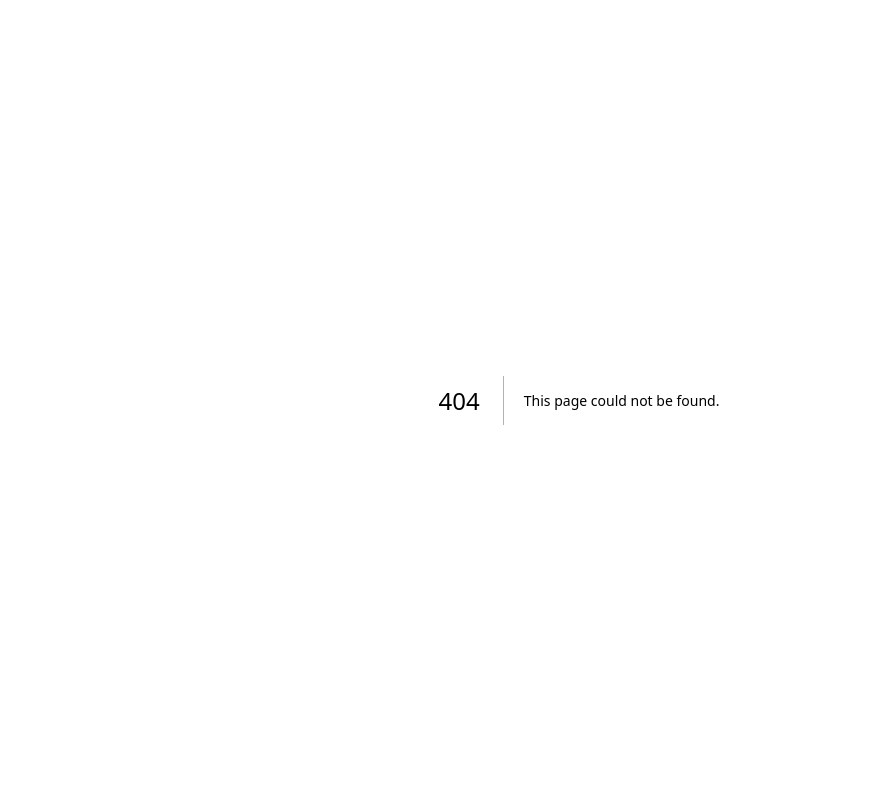
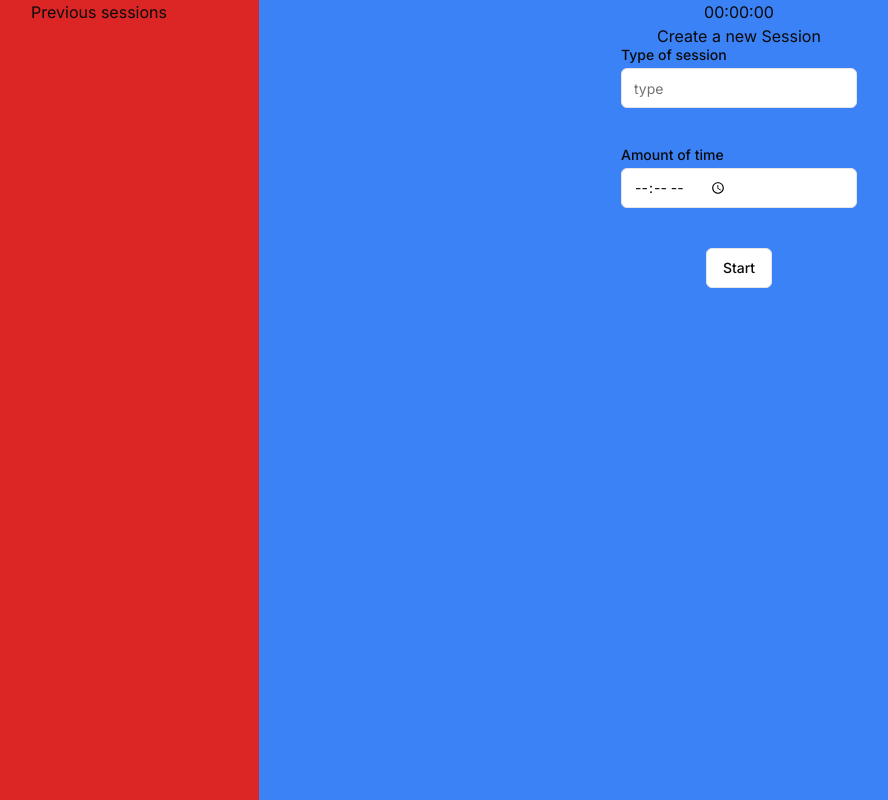
Before and after one commit to boel78/PomodoroWebb, a Next.js app in the folder PomodoroFrontend/pomodoro/: page /pomodoro-session in a window 1280 px wide. Before the commit this address had no page. Shown: the whole page, without its empty margins (61-949 px from the left). Built offline with nearby package versions, Linux system fonts and the light colour scheme.

Commit message:
Började block på create session

```diff
--- a/PomodoroFrontend/pomodoro/app/Register/page.tsx
+++ b/PomodoroFrontend/pomodoro/app/Register/page.tsx
@@ -30,7 +30,7 @@ export default function Register(){
 
                 if(data.success){
                     toast.success(data.message)
-                    router.push("/")
+                    router.push("/pomodoro-session")
                 }
                 else{
                     toast.error(data.message, {
--- /dev/null
+++ b/PomodoroFrontend/pomodoro/app/pomodoro-session/page.tsx
@@ -0,0 +1,21 @@
+import InputWithLabel from "@/components/ui/input-with-label";
+import {Button} from "@/components/ui/button";
+
+export default function Pomodoro() {
+  return (
+    <div className="bg-tomato-50 grid grid-cols-4 h-screen">
+      <div className="col-span-1 bg-red-600 flex flex-col items-center">
+        <h3>Previous sessions</h3>
+      </div>
+      <div className="col-span-3 bg-blue-500 flex flex-col items-center">
+        <h2>00:00:00</h2>
+        <h2>Create a new Session</h2>
+        <form className="flex flex-col items-center gap-10">
+            <InputWithLabel type="text" name="type" id="type" required={true} label="Type of session" placeholder="type" />
+            <InputWithLabel type="time" name="time" id="time" required={true} label="Amount of time" placeholder="00:00:00"/>
+            <Button variant={'outline'}>Start</Button>
+        </form>
+      </div>
+    </div>
+  );
+}
```
